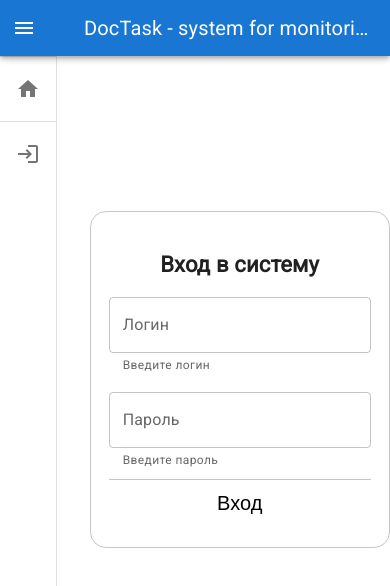
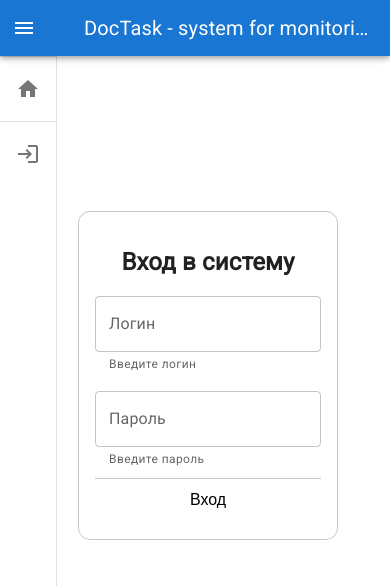
Before and after one commit to codd1e/DocTasks_front, a React (Create React App) app: page /sign in a window 390 px wide. Shown: the top 586 px of the page. Built offline with nearby package versions, Linux system fonts and the light colour scheme; no server answers.

Commit message:
fix styles for mobile

```diff
--- a/src/styles/index.scss
+++ b/src/styles/index.scss
@@ -212,9 +212,23 @@ body {
       left: 23%;
       border-radius: 16px;
       padding: 36px 18px 20px 18px;
-      .auth__form__title {
+      &__title {
         font-size: 22px;
       }
     }
   }
+  @media (max-width: 430px) {
+    .auth__form {
+      width: 260px;
+      left: 20%;
+      border-radius: 12px;
+      padding: 32px 16px 18px 16px;
+      &__title {
+        font-size: 20px;
+      }
+      &__btn {
+        font-size: 16px;
+      }
+    }
+  }
 }
```
